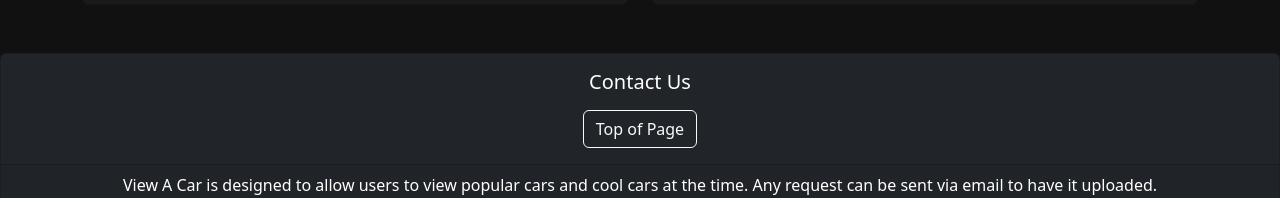
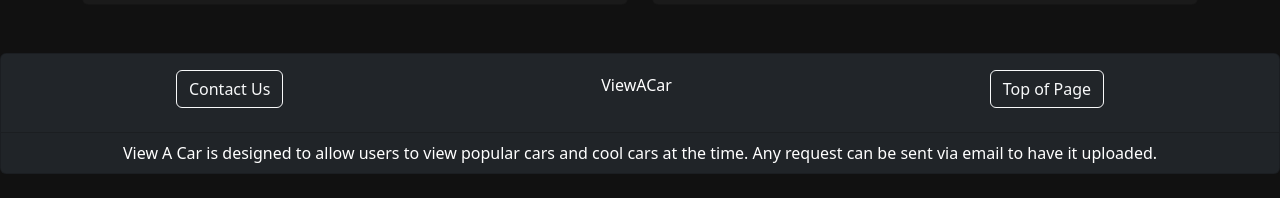
Before and after one commit to pToum21/first-react-app, a React (Vite) app in the folder client--/: page / in a window 1280 px wide. Shown: the part 2164-2362 px from the top of the page. After the commit the page ends 2338 px from the top, so only its background shows below. Built offline with nearby package versions, Linux system fonts and the light colour scheme.

Commit message:
updated the footer to look cleaner

```diff
--- a/client--/src/components/footer/Footer.jsx
+++ b/client--/src/components/footer/Footer.jsx
@@ -1,18 +1,20 @@
 import Button from 'react-bootstrap/Button';
 import Card from 'react-bootstrap/Card';
-import TopBar from '../navbar/Navbar';
+
 
 function Footer() {
     return (
         <Card className="text-center" bg="dark" expand="lg" variant="dark" text="white">
             <Card.Body>
-                <Card.Title>Contact Us</Card.Title>
-                <Card.Text>
-                    {/* Add your text content here */}
-                </Card.Text>
-                <Button variant="outline-light" href="#nav" className="text-decoration-none">
-                    Top of Page
-                </Button>
+                <div className="d-flex justify-content-around align-items-center flex-wrap">
+                    <Button variant="outline-light" href="#contact" className="text-decoration-none mb-2">
+                        Contact Us
+                    </Button>
+                    <p>ViewACar</p>
+                    <Button variant="outline-light" href="#nav" className="text-decoration-none mb-2">
+                        Top of Page
+                    </Button>
+                </div>
             </Card.Body>
             <Card.Footer className="text-white">
                 View A Car is designed to allow users to view popular cars and cool cars at the time. Any request can be sent via email to have it uploaded.
```
